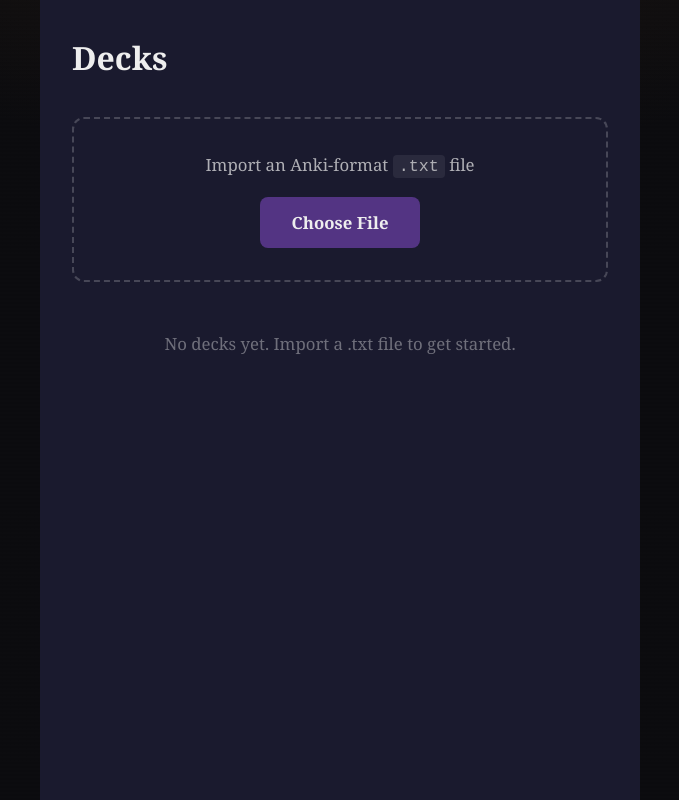
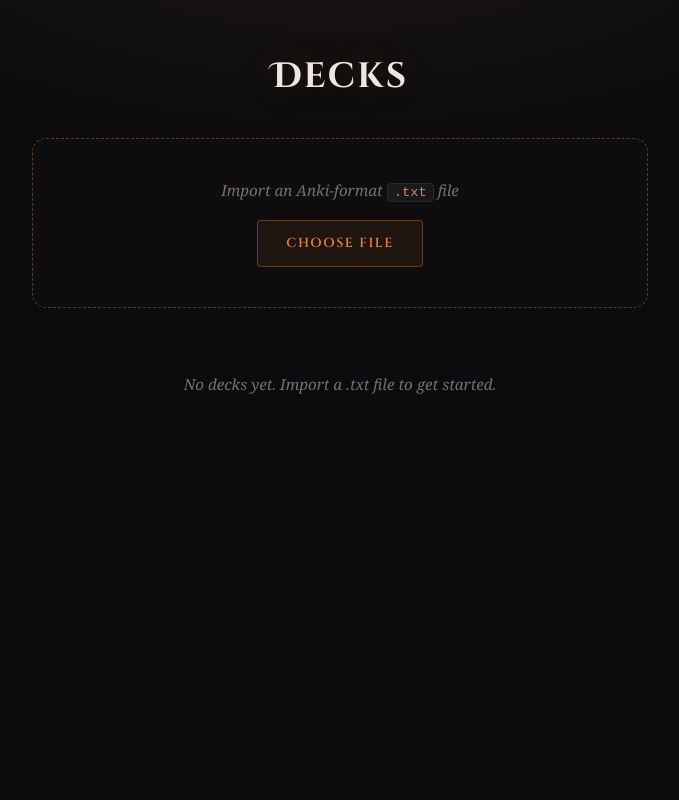
Before and after one commit to Tyler-Johnston/Flashcard-Dungeon, an Angular app: page /deck in a window 1280 px wide. Shown: the whole page, without its empty margins (300-979 px from the left). Built offline with nearby package versions, Linux system fonts and the light colour scheme; a web font is replaced by a local one.

Commit message:
import page matches vibes

```diff
--- a/src/app/features/deck/import/import.scss
+++ b/src/app/features/deck/import/import.scss
@@ -1,106 +1,199 @@
 .import-page {
-  max-width: 600px;
+  display: flex;
+  flex-direction: column;
+  min-height: 100dvh;
+  max-width: 680px;
   margin: 0 auto;
-  padding: 2rem;
-  min-height: 100vh;
-  background: #1a1a2e;
-  color: #eee;
+  padding: clamp(1.5rem, 5vw, 3rem) clamp(1rem, 4vw, 2rem);
+  gap: clamp(1.25rem, 3vw, 2rem);
 
   h1 {
-    font-size: 2rem;
-    margin-bottom: 2rem;
+    font-family: var(--font-title);
+    font-size: clamp(1.4rem, 6vw, 2.2rem);
+    color: var(--text);
+    text-shadow: 0 0 40px rgba(232, 131, 58, 0.2);
+    letter-spacing: 0.06em;
+    text-align: center;
   }
 
   h2 {
-    font-size: 1.2rem;
-    opacity: 0.6;
-    margin-bottom: 1rem;
+    font-family: var(--font-ui);
+    font-size: clamp(0.65rem, 2vw, 0.75rem);
+    color: var(--text-dim);
+    letter-spacing: 0.16em;
+    text-transform: uppercase;
+    margin-bottom: 0.75rem;
   }
 }
 
+// ─── Upload Zone ──────────────────────────────────────────────────────────────
+
 .upload-zone {
-  border: 2px dashed rgba(255,255,255,0.2);
-  border-radius: 12px;
-  padding: 2rem;
+  display: flex;
+  flex-direction: column;
+  align-items: center;
+  gap: 1rem;
+  padding: clamp(1.5rem, 5vw, 2.5rem) clamp(1rem, 4vw, 2rem);
+  border: 1px dashed var(--border-glow);
+  border-radius: var(--radius-lg);
+  background: rgba(92, 61, 30, 0.04);
   text-align: center;
-  margin-bottom: 1.5rem;
+  transition: background 0.2s, border-color 0.2s;
+
+  @media (hover: hover) {
+    &:hover {
+      background: rgba(92, 61, 30, 0.08);
+      border-color: var(--ember-dim);
+    }
+  }
 
   p {
-    margin-bottom: 1rem;
-    opacity: 0.7;
+    font-family: var(--font-card);
+    font-style: italic;
+    font-size: clamp(0.85rem, 2.5vw, 0.95rem);
+    color: var(--text-dim);
+    line-height: 1.5;
   }
 
   code {
-    background: rgba(255,255,255,0.1);
-    padding: 2px 6px;
-    border-radius: 4px;
+    font-family: 'Courier New', monospace;
+    font-style: normal;
+    font-size: 0.9em;
+    background: rgba(255, 255, 255, 0.05);
+    border: 1px solid var(--border);
+    border-radius: var(--radius-sm);
+    padding: 0.1em 0.45em;
+    color: var(--ember);
   }
 }
 
 .upload-btn {
-  display: inline-block;
-  padding: 0.75rem 2rem;
-  background: #533483;
-  border-radius: 8px;
+  display: inline-flex;
+  align-items: center;
+  font-family: var(--font-ui);
+  font-size: clamp(0.7rem, 2.2vw, 0.82rem);
+  font-weight: 600;
+  letter-spacing: 0.12em;
+  text-transform: uppercase;
+  color: var(--ember);
+  background: rgba(232, 131, 58, 0.08);
+  border: 1px solid rgba(232, 131, 58, 0.35);
+  border-radius: var(--radius-sm);
+  padding: clamp(0.55rem, 2vw, 0.75rem) clamp(1rem, 3vw, 1.75rem);
   cursor: pointer;
-  font-weight: bold;
-  transition: background 0.2s;
+  transition: background 0.2s, border-color 0.2s, box-shadow 0.2s;
 
-  &:hover { background: #6a45a0; }
+  @media (hover: hover) {
+    &:hover {
+      background: rgba(232, 131, 58, 0.14);
+      border-color: rgba(232, 131, 58, 0.6);
+      box-shadow: 0 0 18px rgba(232, 131, 58, 0.12);
+    }
+  }
 }
 
+// ─── Status Message ───────────────────────────────────────────────────────────
+
 .message {
-  padding: 0.75rem 1rem;
-  border-radius: 8px;
-  margin-bottom: 1.5rem;
-  font-size: 0.95rem;
+  font-family: var(--font-card);
+  font-size: clamp(0.8rem, 2.5vw, 0.9rem);
+  padding: 0.75rem 1.1rem;
+  border-radius: var(--radius-md);
+  border: 1px solid transparent;
 
-  &.success { background: rgba(39, 174, 96, 0.2);  color: #2ecc71; }
-  &.error   { background: rgba(192, 57, 43, 0.2);  color: #e74c3c; }
-  &.loading { background: rgba(255,255,255,0.05);  color: #aaa;    }
+  &.success {
+    background: rgba(46, 125, 82, 0.1);
+    border-color: rgba(46, 125, 82, 0.3);
+    color: #3ea86a;
+  }
+  &.error {
+    background: rgba(192, 57, 43, 0.1);
+    border-color: rgba(192, 57, 43, 0.3);
+    color: #e07060;
+  }
+  &.loading {
+    background: rgba(255, 255, 255, 0.03);
+    border-color: var(--border);
+    color: var(--text-dim);
+    font-style: italic;
+  }
 }
+
+// ─── Deck List ────────────────────────────────────────────────────────────────
 
 .deck-list {
   display: flex;
   flex-direction: column;
-  gap: 0.75rem;
+  gap: clamp(0.5rem, 2vw, 0.75rem);
 }
 
 .deck-card {
   display: flex;
   align-items: center;
   justify-content: space-between;
-  background: #16213e;
-  border: 1px solid rgba(255,255,255,0.08);
-  border-radius: 10px;
-  padding: 1rem 1.25rem;
+  gap: 1rem;
+  background: var(--card-bg);
+  border: 1px solid var(--border);
+  border-radius: var(--radius-md);
+  padding: clamp(0.85rem, 3vw, 1.1rem) clamp(1rem, 3vw, 1.35rem);
+  transition: border-color 0.2s;
+
+  @media (hover: hover) {
+    &:hover { border-color: var(--border-glow); }
+  }
+}
+
+.deck-info {
+  min-width: 0;
+  flex: 1;
 }
 
 .deck-name {
-  font-size: 1.1rem;
-  font-weight: bold;
+  font-family: var(--font-ui);
+  font-size: clamp(0.82rem, 2.5vw, 0.96rem);
+  letter-spacing: 0.04em;
+  color: var(--text);
+  white-space: nowrap;
+  overflow: hidden;
+  text-overflow: ellipsis;
+  display: block;
 }
 
 .deck-actions {
   display: flex;
-  gap: 0.5rem;
+  gap: clamp(0.35rem, 1.5vw, 0.5rem);
+  flex-shrink: 0;
 }
 
+// .btn base comes from styles.scss — only overrides here
 .btn {
-  padding: 0.5rem 1rem;
-  border: none;
-  border-radius: 6px;
-  cursor: pointer;
-  font-weight: bold;
-  transition: transform 0.1s;
+  &.play {
+    background: rgba(46, 125, 82, 0.12);
+    border-color: rgba(46, 125, 82, 0.4);
+    color: #3ea86a;
+  }
+  &.delete {
+    background: transparent;
+    border-color: var(--border);
+    color: var(--text-dim);
 
-  &:hover { transform: scale(1.05); }
-  &.play   { background: #27ae60; color: white; }
-  &.delete { background: rgba(255,255,255,0.1); color: #e74c3c; }
+    @media (hover: hover) {
+      &:hover {
+        border-color: rgba(192, 57, 43, 0.4);
+        color: #e07060;
+        filter: none;
+      }
+    }
+  }
 }
 
+// ─── Empty State ──────────────────────────────────────────────────────────────
+
 .empty {
-  opacity: 0.4;
+  font-family: var(--font-card);
+  font-style: italic;
+  font-size: clamp(0.85rem, 2.5vw, 0.95rem);
+  color: var(--text-dim);
   text-align: center;
-  margin-top: 3rem;
+  margin-top: 2rem;
 }
```
